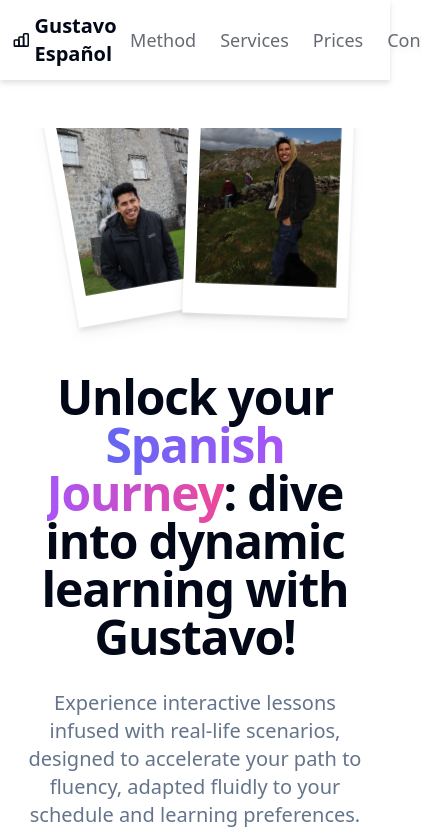
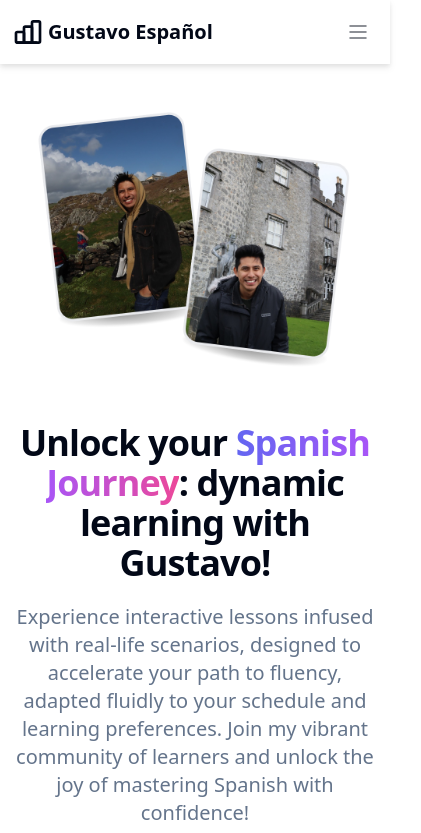
Before and after one commit to gustavoespanol/gustavoespanol.github.io, a Next.js app: page /en in a window 390 px wide. Shown: the top 833 px of the page, 421 px wide, since content can reach past the window. Built offline with nearby package versions, Linux system fonts and the light colour scheme.

Commit message:
feat: styles

```diff
--- a/next.config.js
+++ b/next.config.js
@@ -6,6 +6,9 @@ const withNextIntl = createNextIntlPlugin('./src/libs/i18n.ts');
 /** @type {import('next').NextConfig} */
 const nextConfig = {
   output: 'export',
+  images: {
+    unoptimized: true,
+  },
 };
 
 module.exports = withNextIntl(nextConfig);
--- /dev/null
+++ b/src/components/ToggleMenuButton.tsx
@@ -0,0 +1,43 @@
+import { type ForwardedRef, forwardRef } from 'react';
+
+import { Button } from '@/components/ui/button';
+
+/* eslint-disable jsx-a11y/control-has-associated-label */
+type IToggleMenuButtonProps = {
+  onClick?: () => void;
+};
+
+/**
+ * A toggle button to show/hide component in small screen.
+ * @component
+ * @params props - Component props.
+ * @param props.onClick - Function to run when the button is clicked.
+ */
+const ToggleMenuButtonInternal = (
+  props: IToggleMenuButtonProps,
+  ref?: ForwardedRef<HTMLButtonElement>,
+) => (
+  <Button
+    className="p-2 focus-visible:ring-offset-0"
+    variant="ghost"
+    ref={ref}
+    {...props}
+  >
+    <svg
+      className="size-6 stroke-current"
+      xmlns="http://www.w3.org/2000/svg"
+      viewBox="0 0 24 24"
+      strokeWidth="1.5"
+      fill="none"
+      strokeLinecap="round"
+      strokeLinejoin="round"
+    >
+      <path d="M0 0h24v24H0z" stroke="none" />
+      <path d="M4 6h16M4 12h16M4 18h16" />
+    </svg>
+  </Button>
+);
+
+const ToggleMenuButton = forwardRef(ToggleMenuButtonInternal);
+
+export { ToggleMenuButton };
--- a/src/features/billing/PricingInformation.tsx
+++ b/src/features/billing/PricingInformation.tsx
@@ -9,7 +9,7 @@ const PricingInformation = (props: { buttonList: Record<PlanType, React.ReactNod
   const t = useTranslations('PricingPlan');
 
   return (
-    <div className="grid grid-cols-3 gap-x-6">
+    <div className="grid grid-cols-1 gap-x-6 gap-y-8 md:grid-cols-3">
       {PricingPlanList.map((plan) => (
         <PricingCard
           key={plan.id}
--- a/src/features/landing/CenteredFooter.tsx
+++ b/src/features/landing/CenteredFooter.tsx
@@ -15,7 +15,7 @@ const CenteredFooter = (props: {
     <div className="flex flex-col items-center text-center">
       {props.logo}
 
-      <ul className="mt-4 flex flex-row gap-x-8 text-lg [&_li:hover]:opacity-100 [&_li]:opacity-60">
+      <ul className="mt-4 flex gap-x-8 text-lg max-sm:flex-col [&_a:hover]:opacity-100 [&_a]:opacity-60">
         {props.children}
       </ul>
 
@@ -23,7 +23,7 @@ const CenteredFooter = (props: {
         {props.iconList}
       </ul>
 
-      <div className="mt-6 flex w-full justify-between border-t pt-3 text-sm text-muted-foreground">
+      <div className="mt-6 flex w-full items-center justify-between gap-y-2 border-t pt-3 text-sm text-muted-foreground max-md:flex-col">
         <div>
           © Copyright {new Date().getFullYear()} {props.name}.{' '}
           {t.rich('designed_by', {
--- /dev/null
+++ b/src/features/landing/CenteredHero.tsx
@@ -0,0 +1,30 @@
+import Image from 'next/image';
+
+const CenteredHero = (props: {
+  title: React.ReactNode;
+  description: string;
+  buttons: React.ReactNode;
+}) => (
+  <div className="flex flex-col gap-6 md:flex-row">
+    <Image
+      src="/assets/images/hero.png"
+      alt={'Hero image'}
+      width={0}
+      height={0}
+      className="size-full self-center md:size-1/2"
+    />
+    <div>
+      <div className="text-center"></div>
+
+      <div className="mt-3 text-center text-4xl font-bold tracking-tight">{props.title}</div>
+
+      <div className="mx-auto mt-5 max-w-screen-md text-center text-xl text-muted-foreground">
+        {props.description}
+      </div>
+
+      <div className="mt-8 flex flex-row justify-center gap-x-5">{props.buttons}</div>
+    </div>
+  </div>
+);
+
+export { CenteredHero };
--- a/src/features/landing/CenteredMenu.tsx
+++ b/src/features/landing/CenteredMenu.tsx
@@ -1,25 +1,45 @@
 import Link from 'next/link';
+
+import { ToggleMenuButton } from '@/components/ToggleMenuButton';
+import { useMenu } from '@/hooks/UseMenu';
+import { cn } from '@/utils/Helpers';
 
 const CenteredMenu = (props: {
   logo: React.ReactNode;
   children: React.ReactNode;
   rightMenu: React.ReactNode;
-}) => (
-  <div className="flex items-center justify-between">
+}) => {
+  const { showMenu, handleToggleMenu } = useMenu();
+
+  const navClass = cn('max-lg:w-full max-lg:bg-secondary max-lg:p-5', {
+    'max-lg:hidden': !showMenu,
+  });
+
+  return (
+    <div className="flex flex-wrap items-center justify-between">
     <Link href="/">{props.logo}</Link>
 
-    <nav>
-      <ul className="flex flex-row items-center gap-x-6 text-lg font-medium [&_li:hover]:opacity-100 [&_li]:opacity-60">
+    <div className="lg:hidden [&_button:hover]:opacity-100 [&_button]:opacity-60">
+      <ToggleMenuButton onClick={handleToggleMenu} />
+    </div>
+
+    <nav className={cn('rounded-t max-lg:mt-2', navClass)}>
+      <ul className="flex gap-x-6 gap-y-1 text-lg font-medium max-lg:flex-col [&_a:hover]:opacity-100 [&_a]:opacity-60 max-lg:[&_a]:inline-block max-lg:[&_a]:w-full">
         {props.children}
       </ul>
     </nav>
 
-    <div>
+    <div
+      className={cn(
+        'rounded-b max-lg:border-t max-lg:border-border',
+        navClass,
+      )}
+    >
       <ul className="flex flex-row items-center gap-x-4 text-lg font-medium [&_li:not(:last-child):hover]:opacity-100 [&_li:not(:last-child)]:opacity-60">
         {props.rightMenu}
       </ul>
     </div>
   </div>
-);
+)};
 
 export { CenteredMenu };
--- a/src/features/landing/TextBoxHero.tsx
+++ /dev/null
@@ -1,19 +0,0 @@
-const TextBoxHero = (props: {
-  title: React.ReactNode;
-  description: string;
-  buttons: React.ReactNode;
-}) => (
-  <>
-    <div className="text-center"></div>
-
-    <div className="mt-3 text-center text-5xl font-bold tracking-tight">{props.title}</div>
-
-    <div className="mx-auto mt-5 max-w-screen-md text-center text-xl text-muted-foreground">
-      {props.description}
-    </div>
-
-    <div className="mt-8 flex flex-row justify-center gap-x-5">{props.buttons}</div>
-  </>
-);
-
-export { TextBoxHero };
--- /dev/null
+++ b/src/hooks/UseMenu.ts
@@ -0,0 +1,19 @@
+import { useState } from 'react';
+
+/**
+ * React Hook to toggle element. Mostly used for responsive menu.
+ * @hook
+ */
+export const useMenu = () => {
+  const [showMenu, setShowMenu] = useState(false);
+
+  const handleToggleMenu = () => {
+    setShowMenu((prevState) => !prevState);
+  };
+
+  const handleClose = () => {
+    setShowMenu(false);
+  };
+
+  return { showMenu, handleToggleMenu, handleClose };
+};
--- a/src/locales/en.json
+++ b/src/locales/en.json
@@ -1,6 +1,6 @@
 {
   "Index": {
-    "meta_title": "Unlock your Spanish Journey: dive into dynamic learning with Gustavo!",
+    "meta_title": "Unlock your Spanish Journey: dynamic learning with Gustavo!",
     "meta_description": "Experience interactive lessons infused with real-life scenarios, designed to accelerate your path to fluency, adapted fluidly to your schedule and learning preferences. Join my vibrant community of learners and unlock the joy of mastering Spanish with confidence!"
   },
   "Navbar": {
@@ -10,7 +10,7 @@
     "contact": "Contact"
   },
   "Hero": {
-    "title": "Unlock your <important>Spanish Journey</important>: dive into dynamic learning with Gustavo!",
+    "title": "Unlock your <important>Spanish Journey</important>: dynamic learning with Gustavo!",
     "description": "Experience interactive lessons infused with real-life scenarios, designed to accelerate your path to fluency, adapted fluidly to your schedule and learning preferences. Join my vibrant community of learners and unlock the joy of mastering Spanish with confidence!",
     "primary_button": "My method",
     "secondary_button": "Contact me!"
--- a/src/templates/Features.tsx
+++ b/src/templates/Features.tsx
@@ -14,7 +14,7 @@ const Features = () => {
         title={t('section_title')}
         description={t('section_description')}
       >
-        <div className="grid grid-cols-3 gap-x-3 gap-y-8">
+        <div className="grid grid-cols-1 gap-x-3 gap-y-8 md:grid-cols-3">
           <FeatureCard
             icon={
               <svg
--- a/src/templates/Hero.tsx
+++ b/src/templates/Hero.tsx
@@ -2,59 +2,15 @@ import { EnvelopeClosedIcon, RocketIcon } from '@radix-ui/react-icons';
 import { useTranslations } from 'next-intl';
 
 import { buttonVariants } from '@/components/ui/button';
+import { CenteredHero } from '@/features/landing/CenteredHero';
 import { Section } from '@/features/landing/Section';
-import { TextBoxHero } from '@/features/landing/TextBoxHero';
 
 const Hero = () => {
   const t = useTranslations('Hero');
 
   return (
-    <Section className="py-32 pb-24">
-      <>
-        <div className="w-full flex-wrap place-items-center items-center overflow-hidden">
-          <div className="flex size-full max-h-screen items-center justify-center overflow-hidden">
-            <div className="z-10 flex h-auto max-h-full w-full flex-col items-stretch gap-1 px-4 pb-[120px] pt-[60px] lg:max-h-[calc(100%-120px)] lg:flex-row lg:gap-8 lg:p-0">
-              <div
-                className="relative flex h-auto w-full justify-center text-center text-4xl lg:text-right lg:text-6xl"
-                style={{ aspectRatio: '1 / 1' }}
-              >
-                <div
-                  className="absolute h-full w-auto bg-white drop-shadow-lg"
-                  style={{
-                    aspectRatio: '2.1 / 3.4',
-                    transform: 'scale(0.8) translateX(45%) rotate(2deg)',
-                  }}
-                >
-                  <div className="size-full p-[7.5%] pb-[18.2%] pt-[8.5%]">
-                    <div
-                      className="size-full bg-cover bg-center bg-no-repeat"
-                      style={{
-                        backgroundImage: `url(/assets/images/gustavo1.jpeg)`,
-                      }}
-                    ></div>
-                  </div>
-                </div>
-                <div
-                  className="absolute h-full w-auto bg-white drop-shadow-lg"
-                  style={{
-                    aspectRatio: '2.1 / 3.4',
-                    transform: 'scale(0.8) translateX(-35%) rotate(-10deg)',
-                    zIndex: -1,
-                  }}
-                >
-                  <div className="size-full p-[7.5%] pb-[18.2%] pt-[8.5%]">
-                    <div
-                      className="size-full bg-cover bg-center bg-no-repeat"
-                      style={{
-                        backgroundImage: `url(/assets/images/gustavo2.jpeg)`,
-                      }}
-                    ></div>
-                  </div>
-                </div>
-              </div>
-              <div className="w-full self-center">
-                <div className="flex flex-col items-center gap-2 ">
-                  <TextBoxHero
+    <Section className="py-20 pb-16 md:py-32 md:pb-24">
+      <CenteredHero
         title={t.rich('title', {
           important: (chunks) => (
             <span className="bg-gradient-to-r from-indigo-500 via-purple-500 to-pink-500 bg-clip-text text-transparent">
@@ -83,12 +39,6 @@ const Hero = () => {
           </>
         }
       />
-                </div>
-              </div>
-            </div>
-          </div>
-        </div>
-      </>
     </Section>
   );
 };
```
Also changed, not shown: public/assets/images/hero.png (added), 1 other file (tests, documents, lock files or other folders). Lines whose indentation alone changed are shown as unchanged.
